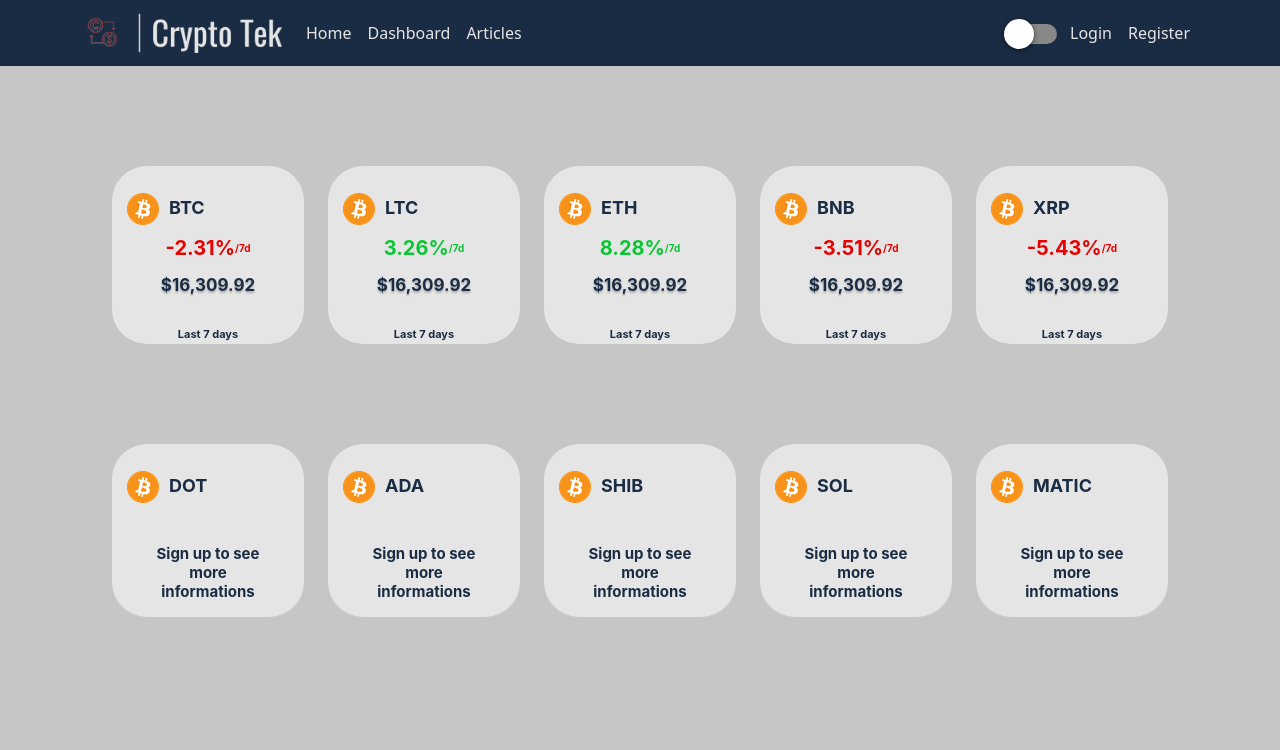
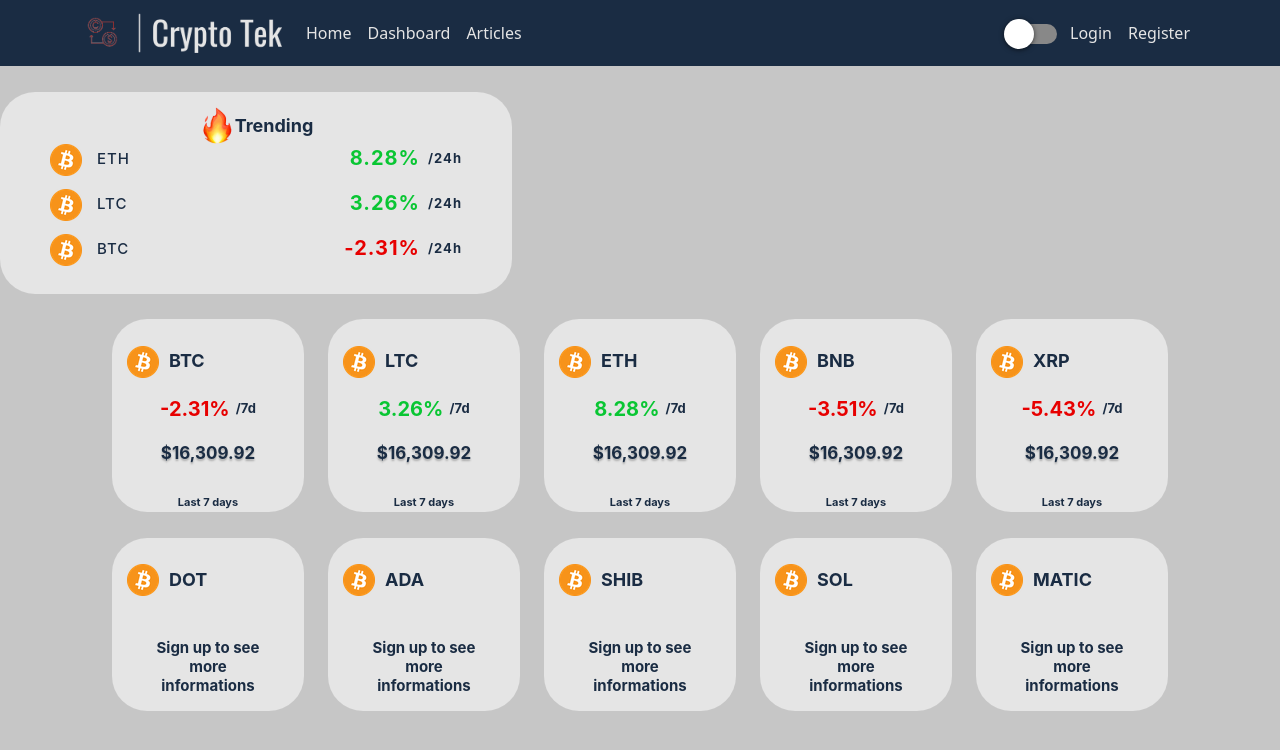
Before and after one commit to plegulluche/Projet-crypto-tech, a React (Create React App) app in the folder web/: page / in a window 1280 px wide. Shown: the top 750 px of the page. Built offline with nearby package versions, Linux system fonts and the light colour scheme.

Commit message:
[FIX] Trending now finish [ADD] component to do the percentage with the good color

```diff
--- /dev/null
+++ b/web/src/components/crypto_widget/CryptoPercentage.js
@@ -0,0 +1,23 @@
+import React, { Component } from 'react';
+import './CryptoWidget.css'
+
+function CryptoPercentage(props) {
+    if (props.percentage.charAt(0) === '-') {
+        return (
+            <div className='downTrend'>
+                <p>{props.percentage}%</p>
+                <p className='cryptoDays'>&nbsp;&nbsp;{props.trend}</p>
+            </div>
+        )
+    }
+    else {
+        return (
+            <div className='upTrend'>
+                <p>{props.percentage}%</p>
+                <p className='cryptoDays'>&nbsp;&nbsp;{props.trend}</p>
+            </div>
+        )
+    }
+}
+
+export default CryptoPercentage;
--- a/web/src/components/crypto_widget/CryptoSummary.js
+++ b/web/src/components/crypto_widget/CryptoSummary.js
@@ -1,15 +1,9 @@
 import React, { Component } from 'react';
 import './CryptoWidget.css'
 import logo from './bitcoin.png'
+import CryptoPercentage from './CryptoPercentage';
 
 class CryptoSummary extends Component {
-    constructor(props) {
-        super(props);
-        if (this.props.cryptoPercentage.charAt(0) === '-')
-            this.state = { check: false };
-        else
-            this.state = { check: true };
-    }
     render() {
         return (
             <div className='cards'>
@@ -19,15 +13,7 @@ class CryptoSummary extends Component {
                 </div>
                 {this.props.isLogged === true ?
                     <div>
-                        {this.state.check === true ?
-                            <div className='upCrypto'>
-                                <p>{this.props.cryptoPercentage}%</p><p className='cryptoDays'>/7d</p>
-                            </div>
-                            :
-                            <div className='downCrypto'>
-                                <p>{this.props.cryptoPercentage}%</p><p className='cryptoDays'>/7d</p>
-                            </div>
-                        }
+                        <CryptoPercentage percentage={this.props.cryptoPercentage} trend="/7d" />
                         <div className='cryptoValue'>
                             $16,309.92
                         </div>
--- /dev/null
+++ b/web/src/components/crypto_widget/CryptoTrending.js
@@ -0,0 +1,43 @@
+import React, { Component } from 'react';
+import './CryptoWidget.css'
+import trending from './TrendingIcon.png'
+import bitcoin from './bitcoin.png'
+import CryptoPercentage from './CryptoPercentage';
+
+class CryptoTrending extends Component {
+    render() {
+        return (
+            <div className='trending'>
+                <div className='tTitle'>
+                    <img src={trending} alt='' />
+                    Trending
+                </div>
+                <div className='tCryptos'>
+                    <div className='tSpacing'>
+                        <div>
+                            <img src={bitcoin} alt='' className='tIcon' />
+                            {this.props.cryptoFirst}
+                        </div>
+                        <CryptoPercentage percentage={this.props.cryptoPercentageFirst} trend="/24h" />
+                    </div>
+                    <div className='tSpacing'>
+                        <div>
+                            <img src={bitcoin} alt='' className='tIcon' />
+                            {this.props.cryptoSecond}
+                        </div>
+                        <CryptoPercentage percentage={this.props.cryptoPercentageSecond} trend="/24h" />
+                    </div>
+                    <div className='tSpacing'>
+                        <div>
+                            <img src={bitcoin} alt='' className='tIcon' />
+                            {this.props.cryptoThird}
+                        </div>
+                        <CryptoPercentage percentage={this.props.cryptoPercentageThird} trend="/24h" />
+                    </div>
+                </div>
+            </div>
+        );
+    }
+}
+
+export default CryptoTrending;
--- a/web/src/components/crypto_widget/CryptoWidget.css
+++ b/web/src/components/crypto_widget/CryptoWidget.css
@@ -11,6 +11,81 @@
   --last-days-color: rgba(217, 217, 217, 1);
   --card-color: #e5e5e5;
   --card-background: #1A2C43;
+}
+
+.trending {
+  margin-top: 2%;
+  box-sizing: border-box;
+  padding: 15px;
+  width: 32rem;
+  height: 12rem;
+  background-color: var(--card-background);
+  max-height: max-content;
+  min-height: min-content;
+  border-radius: 35px;
+}
+
+.tTitle {
+  justify-content: center;
+  font-family: 'Inter';
+  font-style: normal;
+  font-weight: 700;
+  font-size: 18px;
+  line-height: 29px;
+  display: flex;
+  align-items: center;
+  color: var(--card-color);
+}
+
+.tIcon {
+  margin-right: 15px;
+}
+
+.tCryptos {
+  /* margin-left: 8%;
+  margin-right: ; */
+  box-sizing: border-box;
+  padding-right: 35px;
+  padding-left: 35px;
+  font-family: 'Inter';
+  font-style: normal;
+  font-weight: 550;
+  font-size: 15px;
+  line-height: 20px;
+  letter-spacing: 1px;
+}
+
+.tSpacing {
+  display: flex;
+  flex-direction: row;
+  flex-wrap: nowrap;
+  justify-content: space-between;
+}
+
+.upTrend {
+  justify-content: center;
+  color: #09C633;
+  font-family: 'Inter';
+  font-style: normal;
+  font-weight: 700;
+  font-size: 20px;
+  display: flex;
+  align-items: center;
+  text-align: center;
+  height: 45px;
+}
+
+.downTrend {
+  justify-content: center;
+  color: #E70000;
+  font-family: 'Inter';
+  font-style: normal;
+  font-weight: 700;
+  font-size: 20px;
+  display: flex;
+  align-items: center;
+  text-align: center;
+  height: 45px;
 }
 
 .cards {
@@ -77,7 +152,8 @@
   font-family: 'Inter';
   font-style: normal;
   font-weight: 700;
-  font-size: 10px;
+  color: var(--card-color);
+  font-size: 13px;
   line-height: 39px;
 }
 
--- a/web/src/pages/Home.js
+++ b/web/src/pages/Home.js
@@ -1,5 +1,6 @@
 import React, { Component } from 'react';
 import CryptoSummary from '../components/crypto_widget/CryptoSummary';
+import CryptoTrending from '../components/crypto_widget/CryptoTrending';
 import './styles/Home.css'
 
 const BTC = "-2.3112354";
@@ -20,6 +21,14 @@ class Home extends Component {
     render() {
         return (
             <div>
+                <CryptoTrending
+                    cryptoFirst="ETH"
+                    cryptoSecond="LTC"
+                    cryptoThird="BTC"
+                    cryptoPercentageFirst={parseFloat(ETH).toFixed(2)}
+                    cryptoPercentageSecond={parseFloat(LTC).toFixed(2)}
+                    cryptoPercentageThird={parseFloat(BTC).toFixed(2)}
+                />
                 <div className='cryptoWidgetPos'>
                     <CryptoSummary cryptoName="BTC" cryptoPercentage={parseFloat(BTC).toFixed(2)} isLogged={true} />
                     <CryptoSummary cryptoName="LTC" cryptoPercentage={parseFloat(LTC).toFixed(2)} isLogged={true} />
--- a/web/src/pages/styles/Home.css
+++ b/web/src/pages/styles/Home.css
@@ -1,7 +1,7 @@
 .cryptoWidgetPos {
     margin-left: 100px;
     margin-right: 100px;
-    margin-top: 100px;
+    margin-top: 2%;
     display: flex;
     flex-direction: row;
     flex-wrap: wrap;
```
Also changed, not shown: web/src/components/crypto_widget/TrendingIcon.png (added).
